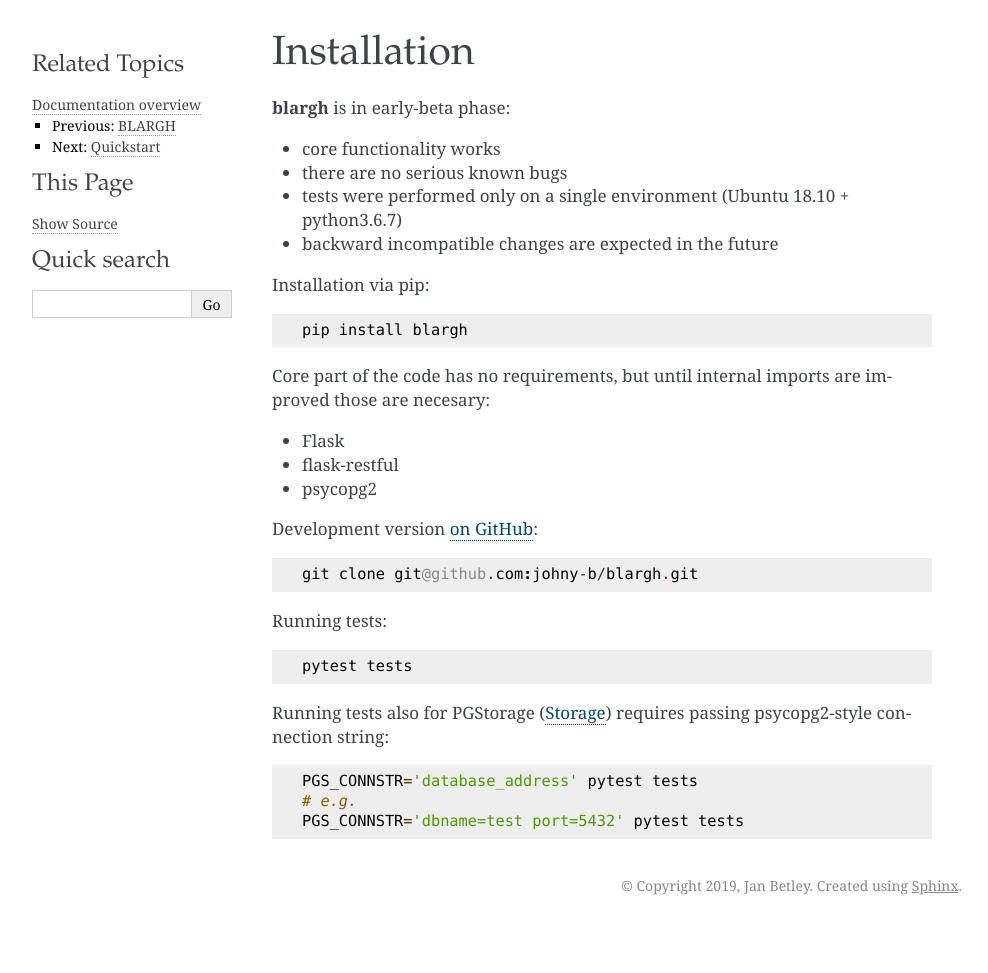
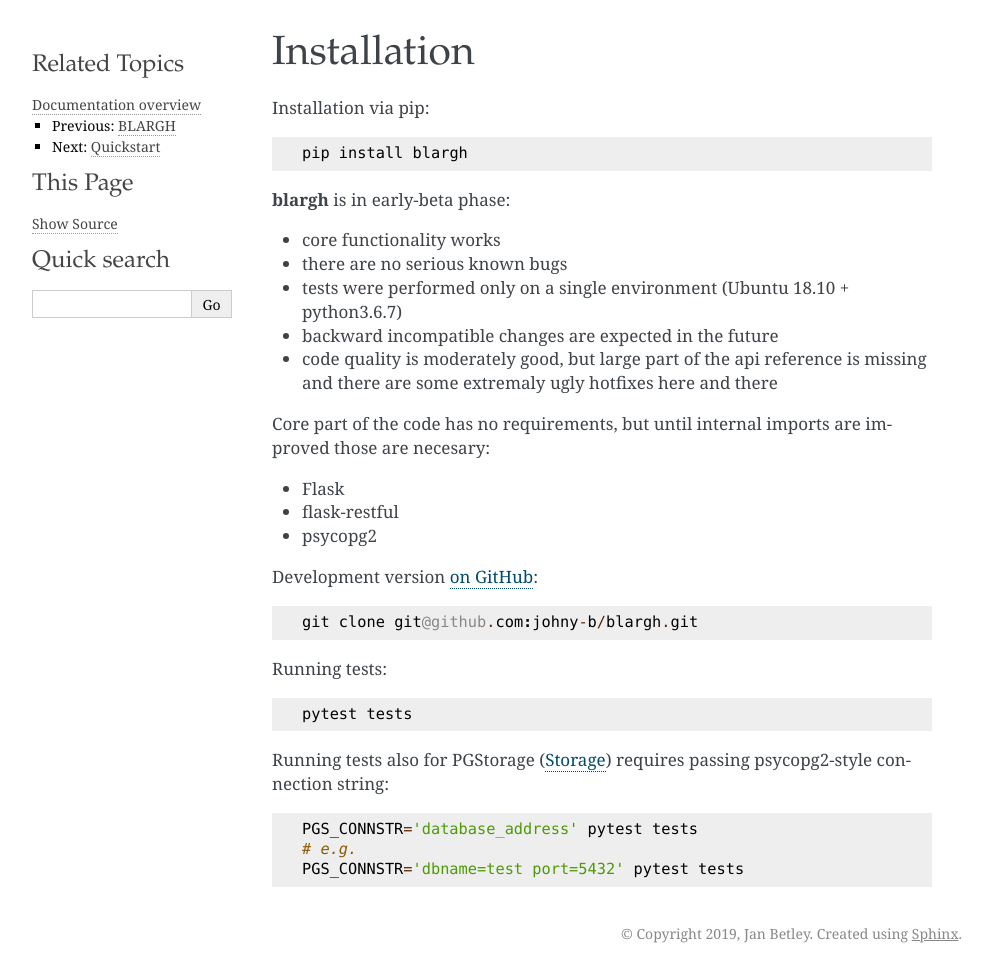
Before and after one commit to johny-b/blargh, a Sphinx documentation site: the page built from docs/installation.rst, in a window 1280 px wide. Shown: the whole page, without its empty margins (148-1136 px from the left). Built offline with Sphinx 7.4.7, drawn with Linux system fonts in a browser that asks for light colours; pages that are not in the unit, such as notebooks, are missing from menus; before the commit the page ends 925 px from its top, so only the background shows below that.

Commit message:
docs, small fixes

```diff
--- a/docs/installation.rst
+++ b/docs/installation.rst
@@ -7,10 +11,8 @@ Installation
 - there are no serious known bugs
 - tests were performed only on a single environment (Ubuntu 18.10 + python3.6.7)
 - backward incompatible changes are expected in the future
-
-Installation via pip: ::
-
-    pip install blargh
+- code quality is moderately good, but large part of the api reference is missing
+  and there are some extremaly ugly hotfixes here and there
 
 Core part of the code has no requirements, but until internal imports are improved those are necesary:
 
```
Also changed, not shown: other parts of docs/installation.rst (+4 -0 lines).
